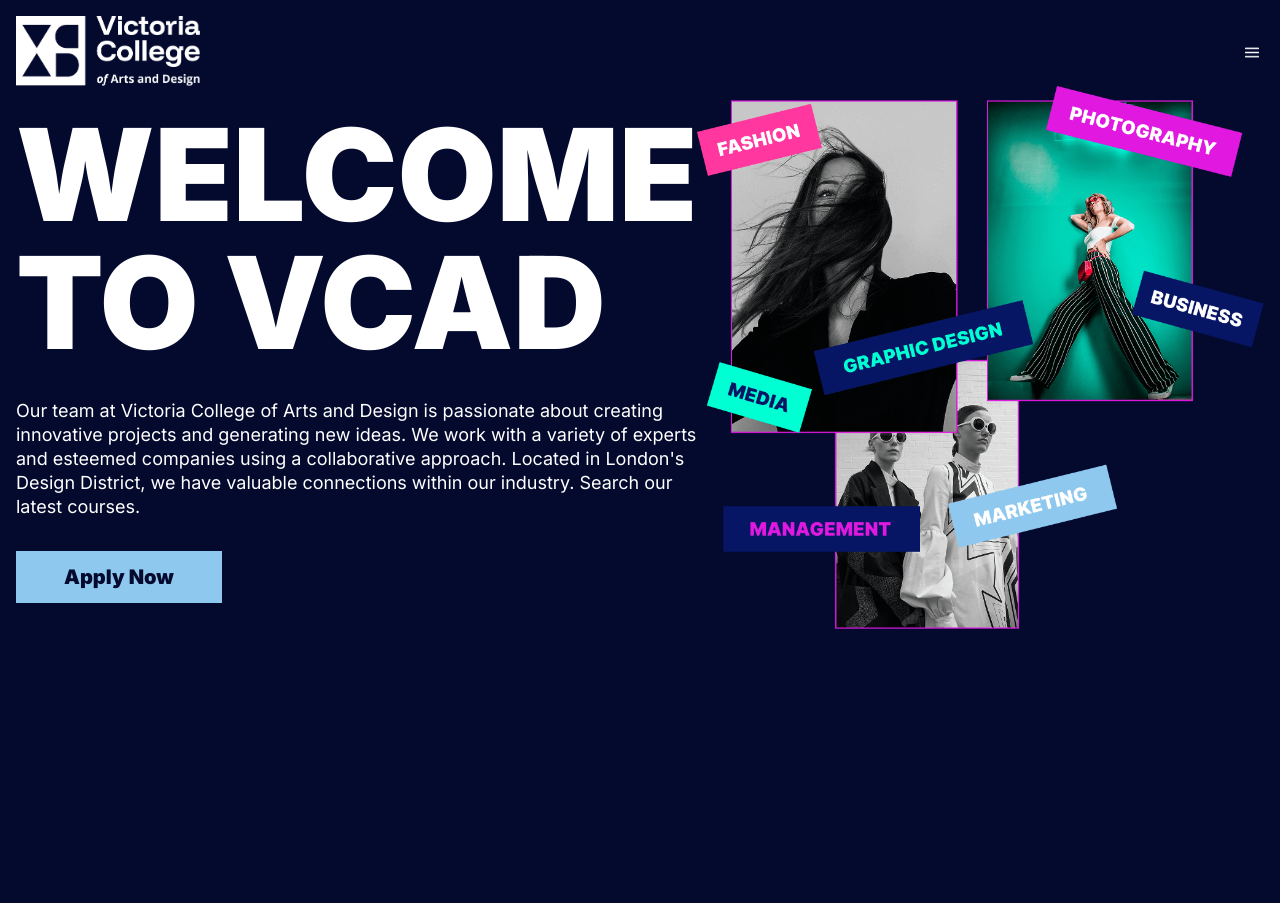
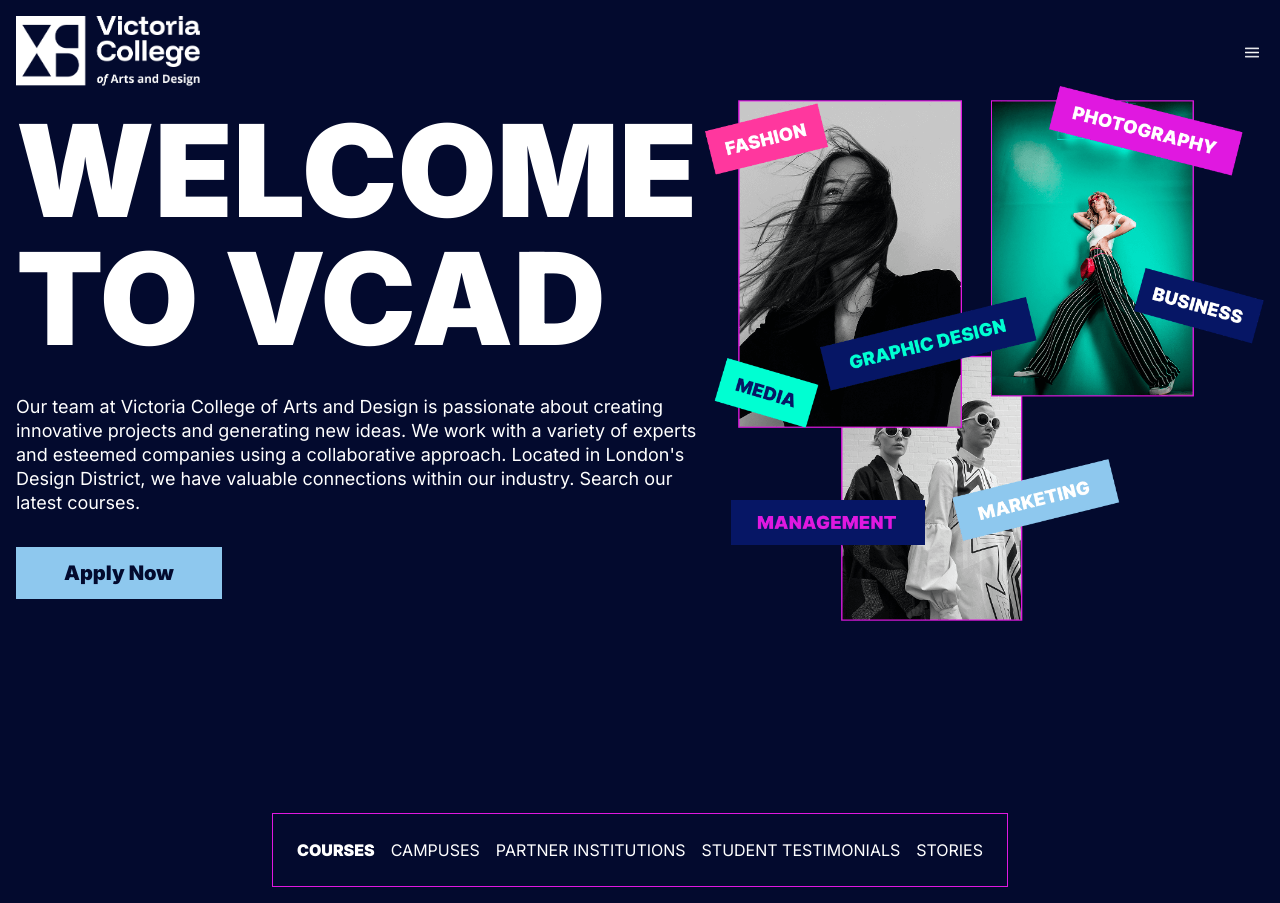
Before and after one commit to mohammadtanim24h/vcad-landing, a React (Vite) app: page / in a window 1280 px wide. Before the commit the page ends 800 px from the top, so only its background shows below. Built offline with nearby package versions, Linux system fonts and the light colour scheme.

Commit message:
Added feature nav component

```diff
--- a/src/App.tsx
+++ b/src/App.tsx
@@ -1,6 +1,7 @@
 import "./App.css";
 import Header from "./components/header/Header";
 import Hero from "./components/hero/Hero";
+import FeatureNav from "./shared/FeatureNav";
 
 function App() {
     return (
@@ -8,6 +9,7 @@ function App() {
             <Header />
             <main className="space-y-48">
                 <Hero />
+                <FeatureNav />
             </main>
         </div>
     );
--- a/src/components/Header/Header.tsx
+++ b/src/components/Header/Header.tsx
@@ -3,9 +3,11 @@ import Hamburger from "../../assets/icons/hamburger.png";
 const Header = () => {
     return (
         <header className="flex justify-between items-center">
+            {/* Logo */}
             <div className="w-[184px]">
                 <img src="/logo.png" alt="logo" />
             </div>
+            {/* Hamburger menu */}
             <div className="w-6 h-6">
                 <img src={Hamburger} alt="hamburger-menu" />
             </div>
--- a/src/components/hero/Hero.tsx
+++ b/src/components/hero/Hero.tsx
@@ -3,7 +3,8 @@ import HeroImage from "../../assets/images/hero/hero.png";
 
 const Hero = () => {
     return (
-        <section className="flex flex-col md:flex-row justify-center items-center mt-8 lg:mt-0 gap-6 md:gap-0">
+        <section className="flex flex-col md:flex-row justify-center items-center mt-8 lg:mt-0 gap-6 md:gap-2">
+            {/* Left content */}
             <div className="basis-1/2 space-y-4 lg:space-y-8">
                 <h1 className="text-5xl md:text-7xl lg:text-8xl xl:text-9xl font-[900] leading-[100%] uppercase">
                     Welcome to VCAD
@@ -16,8 +17,10 @@ const Hero = () => {
                     London's Design District, we have valuable connections
                     within our industry. Search our latest courses.
                 </p>
+                {/* Call to action */}
                 <PrimaryButton content="Apply Now" />
             </div>
+            {/* Right content */}
             <div className="basis-1/2">
                 <img src={HeroImage} alt="hero-image" />
             </div>
--- a/src/index.css
+++ b/src/index.css
@@ -5,6 +5,7 @@
     --color-primary: #8ec8ee;
     --color-background: #030a2e;
     --color-surface: #061665;
+    --color-fuchsia: #e018e0;
     --font-inter: "Inter", sans-serif;
 }
 
--- /dev/null
+++ b/src/shared/FeatureNav.tsx
@@ -0,0 +1,27 @@
+const FeatureNav = () => {
+    const features = [
+        "Courses",
+        "Campuses",
+        "Partner institutions",
+        "Student testimonials",
+        "Stories",
+    ];
+    return (
+        <nav className="flex justify-center">
+            <ul className="flex space-x-4 w-max uppercase p-6 border border-fuchsia">
+                {features.map((feature, index) => (
+                    <li
+                        className={`cursor-pointer ${
+                            index === 0 ? "font-[900]" : "font-[400]"
+                        }`}
+                        key={feature}
+                    >
+                        {feature}
+                    </li>
+                ))}
+            </ul>
+        </nav>
+    );
+};
+
+export default FeatureNav;
--- a/src/shared/PrimaryButton.tsx
+++ b/src/shared/PrimaryButton.tsx
@@ -2,7 +2,7 @@ const PrimaryButton = ({ content }: { content: string }) => {
     return (
         <button
             type="button"
-            className="bg-primary text-background px-6 py-2 md:px-12 md:py-3 text-base md:text-xl font-[700] lg:font-[900] cursor-pointer"
+            className="bg-primary text-background px-8 py-2 md:px-12 md:py-3 text-base md:text-xl font-[700] lg:font-[900] cursor-pointer"
         >
             {content}
         </button>
```
